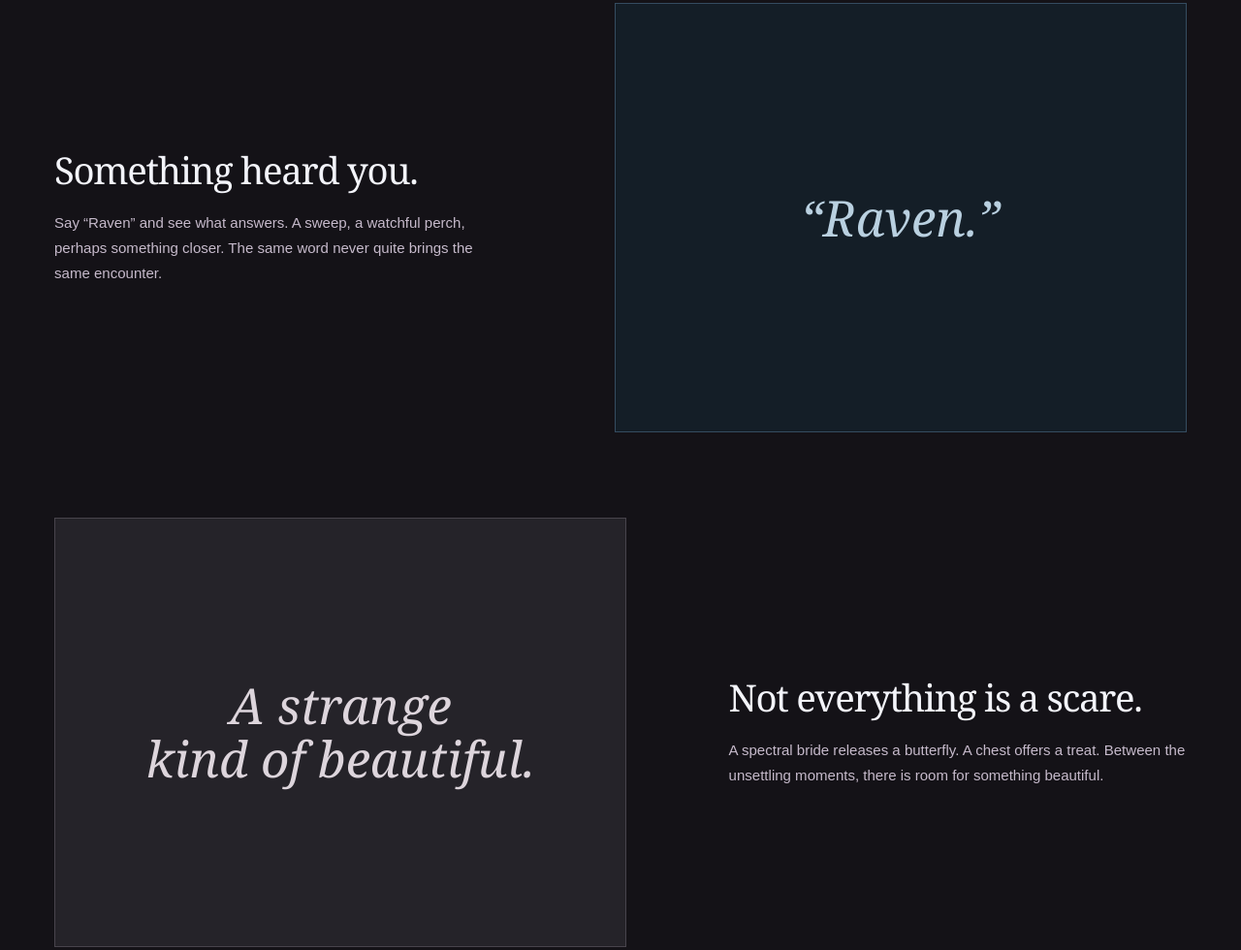
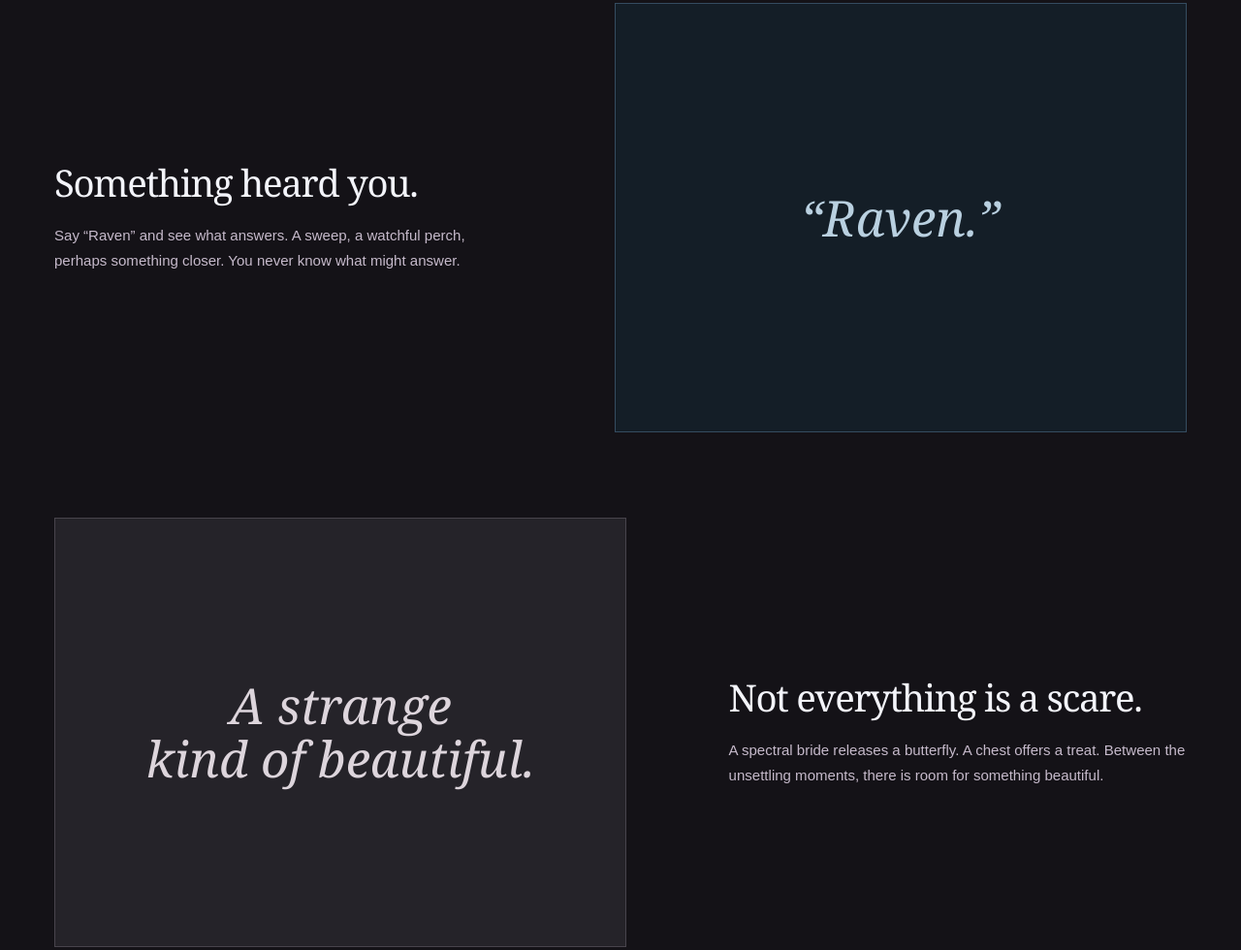
Before and after one commit to RBraga01/GlassPlay, an Astro site: page /GlassPlay/experiences/nevermore in a window 1280 px wide. Shown: the part 3199-4179 px from the top of the page at 97% size. Built offline with nearby package versions, Linux system fonts and the light colour scheme; Astro itself is replaced by a stand-in of ours; a web font is replaced by a local one.

Commit message:
fix: copy adjustments (DISARM/Esc, raven line, editable framework install)

```diff
--- a/src/pages/experiences/nevermore/index.astro
+++ b/src/pages/experiences/nevermore/index.astro
@@ -12,7 +12,7 @@ const modes=[
 ];
 const moments=[
   {image:'host.webp', title:'Meet the Midnight Host.', text:'A figure emerges. A hand invites you closer. “Trick or Treat?” Your choice matters. What happens next is still a surprise.',alt:'The Skull Warden, Nevermore’s Midnight Host, extends an open hand.'},
-  {image:'raven.webp', title:'Something heard you.', text:'Say “Raven” and see what answers. A sweep, a watchful perch, perhaps something closer. The same word never quite brings the same encounter.',alt:'Azure Night raven in flight with detailed charcoal and cool-blue feathers.'},
+  {image:'raven.webp', title:'Something heard you.', text:'Say “Raven” and see what answers. A sweep, a watchful perch, perhaps something closer. You never know what might answer.',alt:'Azure Night raven in flight with detailed charcoal and cool-blue feathers.'},
   {image:'bride.webp', title:'Not everything is a scare.', text:'A spectral bride releases a butterfly. A chest offers a treat. Between the unsettling moments, there is room for something beautiful.',alt:'The Veiled Wraith Bride releases a butterfly from her open palm.'},
 ];
 ---
@@ -55,7 +55,7 @@ const moments=[
       <li><span class="ritual-number">1</span><h3>Choose a door.</h3><p>Soft or haunted. Nothing starts until you step through.</p></li>
       <li><span class="ritual-number">2</span><h3>Trick or Treat?</h3><p>Meet the Host, make your choice, and see what follows.</p></li>
       <li><span class="ritual-number">3</span><h3>Call the raven.</h3><p>Say “Raven” and something may answer.</p></li>
-      <li><span class="ritual-number">4</span><h3>Stop any time.</h3><p>Everything goes quiet the moment you say so. Your world is yours again.</p></li>
+      <li><span class="ritual-number">4</span><h3>Stop any time.</h3><p>Choose DISARM or press Esc and everything goes quiet. Your world is yours again.</p></li>
     </ol>
     <div class="privacy-note"><h3>A haunting that stays with you.</h3><p>Everything runs on your own computer. Nevermore only listens while it is waiting for you, never keeps recordings, and saves your discoveries on your device.</p></div>
   </section>
@@ -64,7 +64,7 @@ const moments=[
     <div><h2 id="availability-heading">Your first encounter<br /><em>is waiting.</em></h2><p>Nevermore is free, with both doors included. Play it today on a Windows PC with Raven Simulator.</p><a class="button" href={nevermore.install_url!}>Download for Windows<Arrow /></a><p class="small-copy download-note">Free · about {megabytes} MB · Version {release.version} · <a href={nevermore.release_url!}>Release notes</a></p><a class="text-link creator-link" href="https://github.com/RBraga01">Meet the creator <Arrow /></a></div>
     <div class="compatibility"><h3>Where it runs</h3><dl>{nevermore.targets.map(target=><div><dt>{target.name}</dt><dd>{target.label}</dd></div>)}</dl><p class="small-copy">Nevermore needs Raven Framework, which you get separately from Raven.</p></div>
     <div class="technical-details">
-      <details><summary>How to install<DisclosureIcon /></summary><div><p>You will need a Windows PC with Python 3.10 or later and Raven Framework 1.0.6, obtained from Raven under its own terms. Raven Framework is not included in the download.</p><ol class="install-steps"><li>Download and extract the ZIP.</li><li>Open PowerShell in the <code>Nevermore-Halloween</code> folder and create an environment: <code>python -m venv .venv</code>, then <code>.venv/Scripts/Activate.ps1</code>.</li><li>Install your copy of Raven Framework into that environment.</li><li>Run <code>python -m pip install -r requirements.txt</code>, then <code>python main.py</code>.</li></ol><p>The download includes a full guide in <code>README.md</code>. The <a href={nevermore.release_url!}>release page</a> has the checksum for verifying your download.</p></div></details>
+      <details><summary>How to install<DisclosureIcon /></summary><div><p>You will need a Windows PC with Python 3.10 or later and Raven Framework 1.0.6, obtained from Raven under its own terms. Raven Framework is not included in the download.</p><ol class="install-steps"><li>Download and extract the ZIP.</li><li>Open PowerShell in the <code>Nevermore-Halloween</code> folder and create an environment: <code>python -m venv .venv</code>, then <code>.venv/Scripts/Activate.ps1</code>.</li><li>Install your copy of Raven Framework 1.0.6 into that environment: <code>python -m pip install -e &lt;path-to-raven-framework&gt;</code>.</li><li>Run <code>python -m pip install -r requirements.txt</code>, then <code>python main.py</code>.</li></ol><p>The download includes a full guide in <code>README.md</code>. The <a href={nevermore.release_url!}>release page</a> has the checksum for verifying your download.</p></div></details>
       <details><summary>Comfort & good to know<DisclosureIcon /></summary><div><p>Nevermore has sudden appearances, spiders and close creature encounters. Play it when you choose, at a comfortable volume, and stop whenever you wish. Avoid using it where a distraction could be unsafe.</p><p>On glasses, dark scenes are easiest to see away from very bright surroundings. Voice recognition depends on your microphone and surroundings, and the on-screen controls always work too.</p></div></details>
       <details><summary>Credits & licensing<DisclosureIcon /></summary><div><p>Nevermore brings together character artwork created with Meshy, animation made for the experience, recorded sound effects and generated character voices.</p><p>Nevermore’s code is MIT-licensed; its artwork and media are All Rights Reserved. Third-party credits and licenses are included in the download.</p><a href={url('credits/#nevermore')}>Read credits and release information</a></div></details>
     </div>
```
